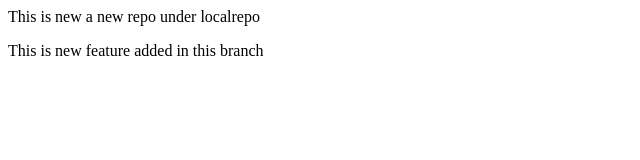
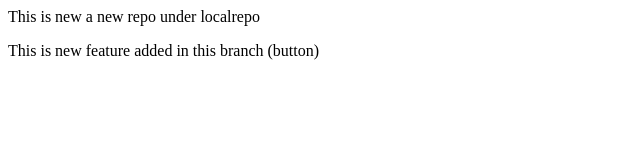
Before and after one commit to MKP911/localrepo, a plain HTML site: page index.html in a window 1280 px wide. Shown: the full height of the page, 0-640 px from the left. Drawn offline with Linux system fonts and the light colour scheme.

Commit message:
add button

```diff
--- a/index.html
+++ b/index.html
@@ -1,2 +1,2 @@
 <p>This is new a new repo under localrepo</p>
-<p>This is new feature added in this branch</p>
+<p>This is new feature added in this branch (button)</p>
```
